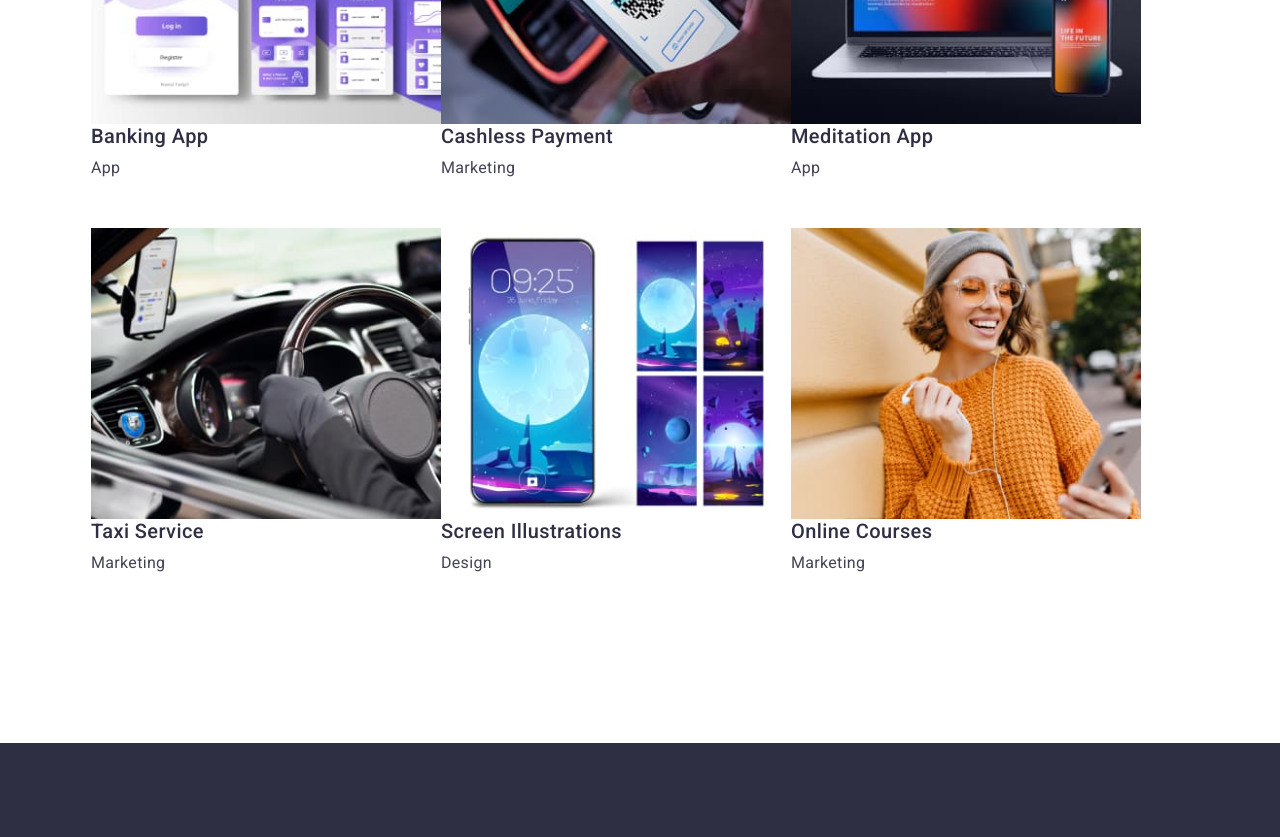
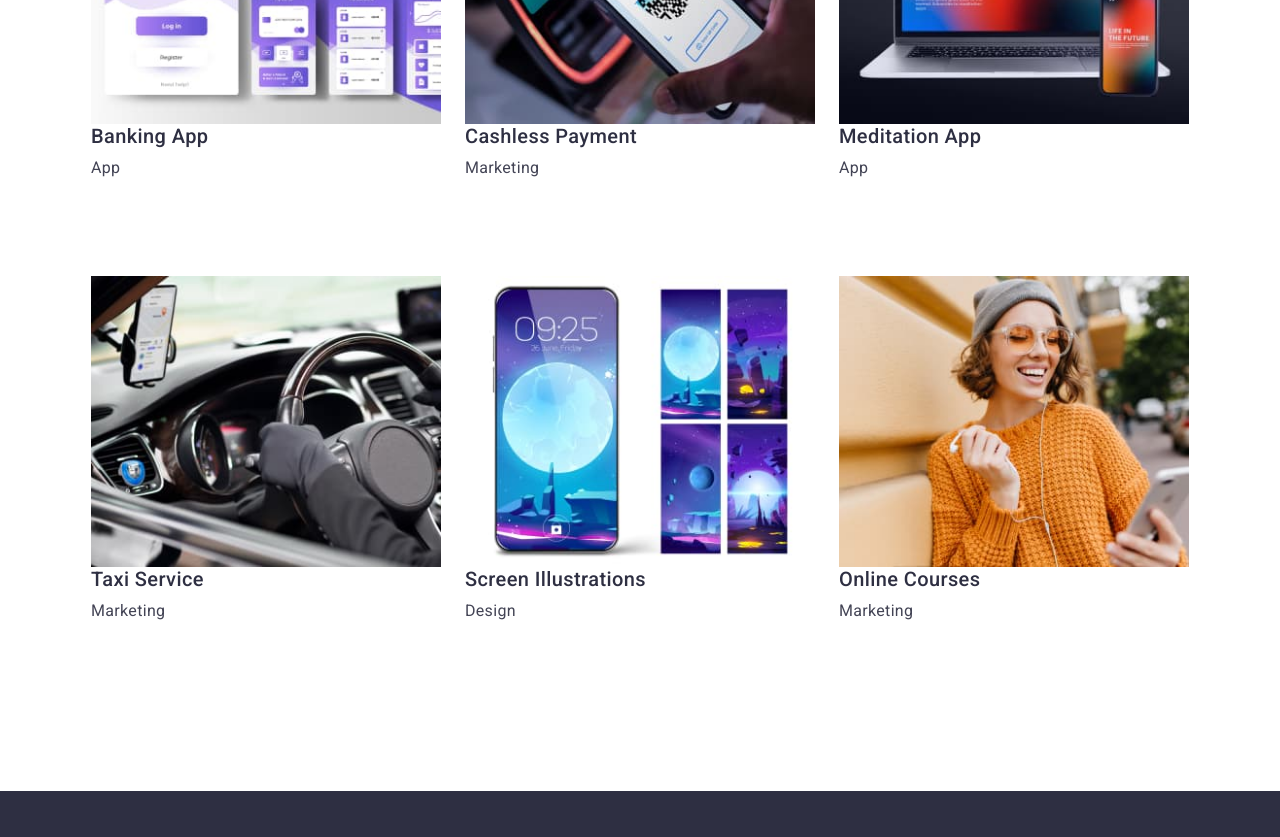
Before and after one commit to Hanna-Pospishenko/goit-markup-hw-03, a plain HTML site: page index.html in a window 1280 px wide. Shown: the part 2210-3047 px from the top of the page. Drawn offline with nearby package versions, Linux system fonts and the light colour scheme.

Commit message:
update index.html file

```diff
--- a/css/styles.css
+++ b/css/styles.css
@@ -231,7 +231,7 @@ button:focus {
 }
 
 .two-item:first-child {
-    flex-basis: calc(100%-72px)/4;
+    flex-basis: calc(100% - 72px) / 4;
 }
 
 .two-list {
@@ -320,11 +320,10 @@ button:focus {
 }
 
 .list-portfolio {
-
+    column-gap: 24px;
     display: flex;
     flex-wrap: wrap;
-    list-style: none;
-    row-gap: 48px 24px;
+    row-gap: 48px;
 }
 
 .p-link:not(:last-child) {
@@ -339,16 +338,14 @@ button:focus {
     flex-basis: calc((100% - 48px) / 3);
     background: #fff;
     max-width: 100%;
-    column-gap: 24px;
+
     display: block;
     height: auto;
 }
 
 .porfolio-container {
     padding: 32px 16px;
-    border-top: none;
     border: 1px solid #e7e9fc;
-    margin-bottom: 8px;
 }
 
 .p-link:nth-child(3n) {
--- a/index.html
+++ b/index.html
@@ -160,7 +160,7 @@
       </section>
 
       <section class="portfolio">
-        <div class="container main-container">
+        <div class="container main-container portfolio-container">
           <h2 class="portfolio-title">Our Portfolio</h2>
           <ul class="list-portfolio">
             <li class="p-link">
@@ -170,10 +170,8 @@
                 height="300"
                 alt="Banking App"
               />
-              <div class="portfolio-container">
               <h3 class="two-title item-title">Banking App</h3>
               <p class="two-text item-description">App</p>
-              </div>
             </li>
             <li class="p-link">
               <img
@@ -182,10 +180,8 @@
                 height="300"
                 alt="Cashless Payment"
               />
-              <div class="portfolio-container">
               <h3 class="two-title item-title">Cashless Payment</h3>
               <p class="two-text item-description">Marketing</p>
-              </div>
             </li>
             <li class="p-link">
               <img
@@ -194,10 +190,8 @@
                 height="300"
                 alt="Meditation App"
               />
-              <div class="portfolio-container">
               <h3 class="two-title item-title">Meditation App</h3>
               <p class="two-text item-description">App</p>
-              </div>
             </li>
             <li class="p-link">
               <img
@@ -206,10 +200,8 @@
                 height="300"
                 alt="Taxi Service"
               />
-              <div class="portfolio-container">
               <h3 class="two-title item-title">Taxi Service</h3>
               <p class="two-text item-description">Marketing</p>
-              </div>
             </li>
             <li class="p-link">
               <img
@@ -218,10 +210,8 @@
                 height="300"
                 alt="Screen Illustrations"
               />
-              <div class="portfolio-container">
               <h3 class="two-title item-title">Screen Illustrations</h3>
               <p class="two-text item-description">Design</p>
-              </div>
             </li>
             <li class="p-link">
               <img
@@ -230,10 +220,8 @@
                 height="300"
                 alt="Online Courses"
               />
-              <div class="portfolio-container">
               <h3 class="two-title item-title">Online Courses</h3>
               <p class="two-text item-description">Marketing</p>
-              </div>
             </li>
           </ul>
         </div>
```
Lines whose indentation alone changed are shown as unchanged.
